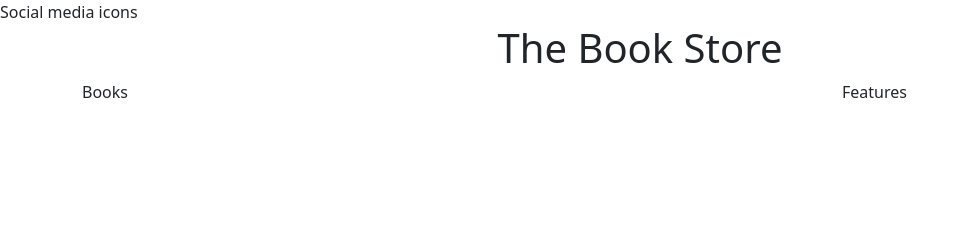
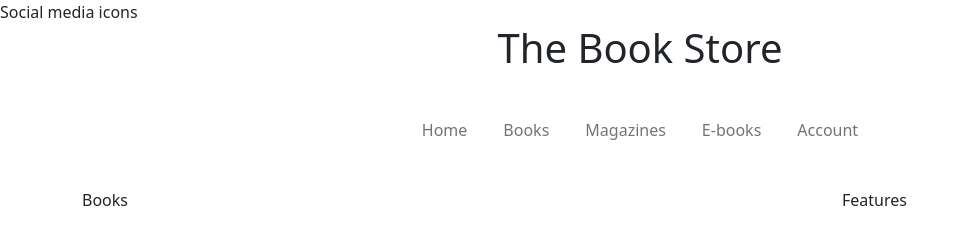
Before and after one commit to ElJefe111944/JD-Front-end-Induction-Task, a plain HTML site: page index.html in a window 1280 px wide. Shown: the whole page, without its empty margins (0-968 px from the left). Drawn offline with nearby package versions, Linux system fonts and the light colour scheme; no server answers.

Commit message:
Bootstrap Nav Bar added to index page. Styling has also been added to center link items and change the backround color to white

```diff
--- a/index.html
+++ b/index.html
@@ -21,7 +21,33 @@
         <h1 class="text-center">The Book <span>Store</span></h1>
     </header>
     <!-- Navbar -->
+    <nav class="navbar navbar-expand-lg navbar-light bg-white">
+        <button class="navbar-toggler" type="button" data-bs-toggle="collapse" data-bs-target="#navbarNav" aria-controls="navbarNav" aria-expanded="false" aria-label="Toggle navigation">
+          <span class="navbar-toggler-icon"></span>
+        </button>
+        <div class="container-fluid">
+          <div class="collapse navbar-collapse" id="navbarNav">
+            <ul class="navbar-nav">
+              <li class="nav-item">
+                <a class="nav-link" aria-current="page" href="#">Home</a>
+              </li>
+              <li class="nav-item">
+                <a class="nav-link" href="#">Books</a>
+              </li>
+              <li class="nav-item">
+                <a class="nav-link" href="#">Magazines</a>
+              </li>
+              <li class="nav-item">
+                <a class="nav-link" href="#">E-books</a>
+              </li>
+              <li class="nav-item">
+                <a class="nav-link" href="#">Account</a>
+              </li>
 
+            </ul>
+          </div>
+        </div>
+      </nav>
     <!-- Main content -->
     <div class="container">
         <div class="row">
--- a/style.css
+++ b/style.css
@@ -0,0 +1,16 @@
+
+
+/*- Nav Bar -*/
+nav.navbar.navbar-expand-lg.navbar-light.bg-white {
+    margin: 30px;
+    justify-content: center;
+}
+
+div#navbarNav {
+    justify-content: center;
+}
+
+li.nav-item {
+    margin-right: 10px;
+    margin-left: 10px;
+}
```
